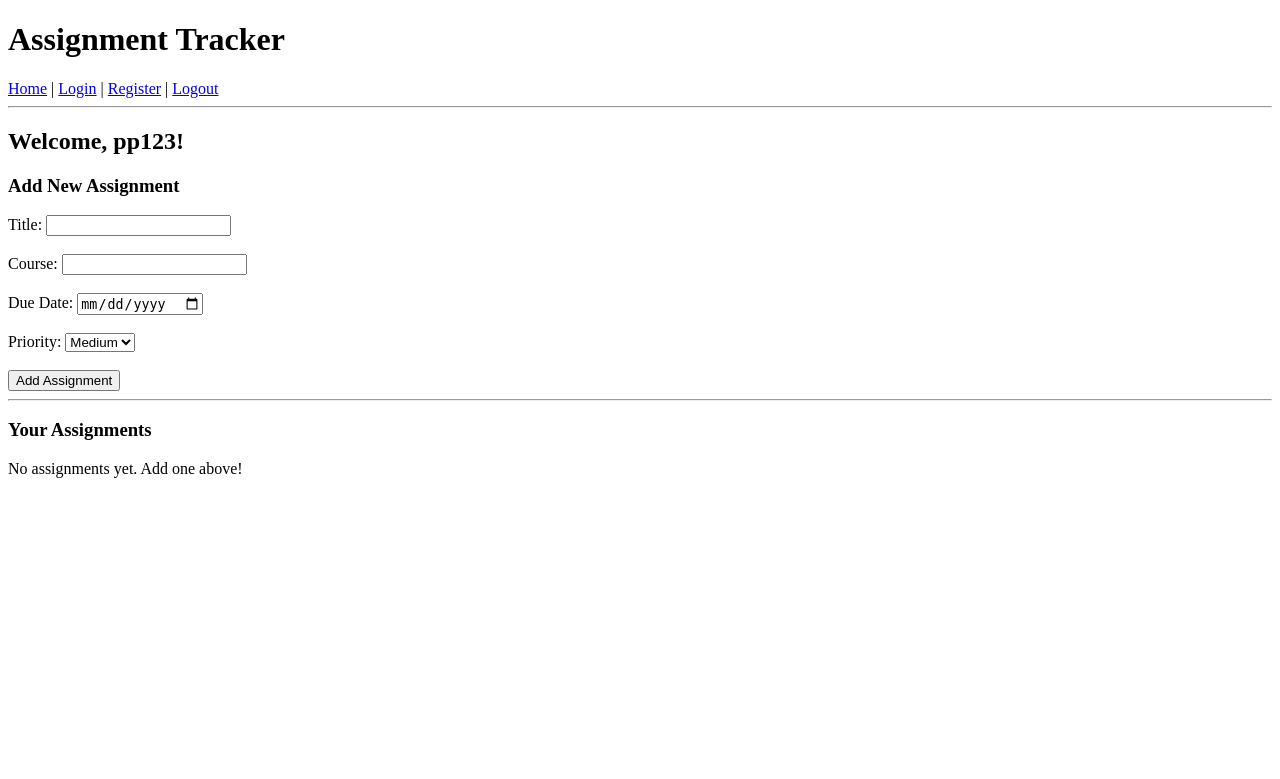
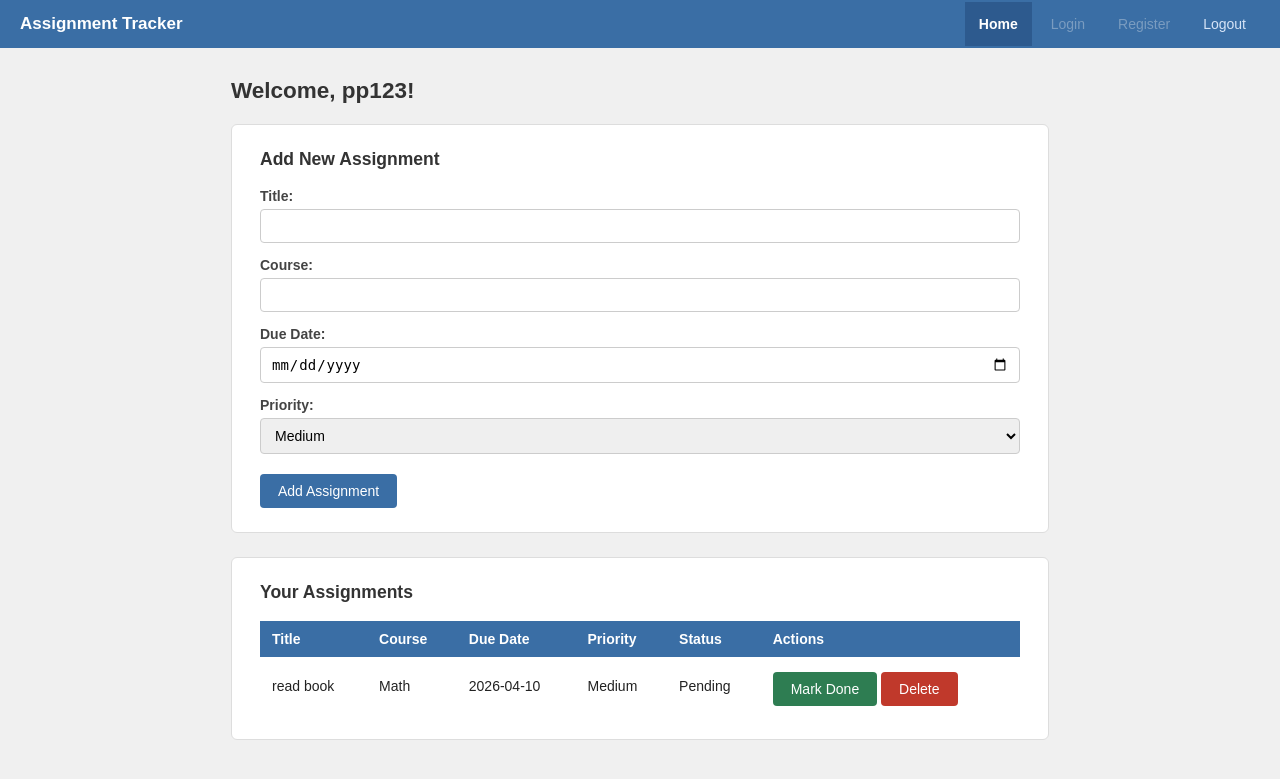
Before and after one commit to ParamPate/B20-assignment-tracker, a Flask app: page / in a window 1280 px wide. Shown: the top 779 px of the page. Run offline with Flask 3, Linux system fonts and the light colour scheme; a user stored in the database is signed in; data comes from the database, SQL or seed files in the repository; both versions use the stored data as it was after the commit.

Commit message:
Added dynamic frontend, displayed assignments in db,

```diff
--- a/assignment_tracker/app.py
+++ b/assignment_tracker/app.py
@@ -23,8 +23,11 @@ def index():
     db = get_db()
     user = db.execute(
         "SELECT username FROM users WHERE id = ?", (session["user_id"],)).fetchone()
+    assignments = db.execute(
+        "SELECT * FROM assignments WHERE user_id = ? ORDER BY due_date ASC",
+        (session["user_id"],)).fetchall()
     db.close()
-    return render_template("index.html", username=user["username"])
+    return render_template("index.html", username=user["username"], assignments=assignments)
 
 
 @app.route("/register", methods=["GET", "POST"])
@@ -93,11 +96,55 @@ def logout():
     return redirect("/login")
 
 
-@app.route("/add")
+@app.route("/add", methods=["GET", "POST"])
 def add():
     if "user_id" not in session:
         return redirect("/login")
-    return "Add Assignment"
+
+    if request.method == "POST":
+        title = request.form.get("title")
+        course = request.form.get("course")
+        due_date = request.form.get("due_date")
+        priority = request.form.get("priority")
+
+        db = get_db()
+        db.execute(
+            "INSERT INTO assignments (user_id, title, course, due_date, priority, completed) VALUES (?, ?, ?, ?, ?, 0)",
+            (session["user_id"], title, course, due_date, priority)
+        )
+        db.commit()
+        db.close()
+
+        flash("Assignment added!")
+        return redirect("/")
+
+    return redirect("/")
+
+
+@app.route("/update/<int:id>", methods=["POST"])
+def update(id):
+    if "user_id" not in session:
+        return redirect("/login")
+    db = get_db()
+    db.execute("UPDATE assignments SET completed = 1 WHERE id = ? AND user_id = ?",
+               (id, session["user_id"]))
+    db.commit()
+    db.close()
+    flash("Assignment marked as done!")
+    return redirect("/")
+
+
+@app.route("/delete/<int:id>", methods=["POST"])
+def delete(id):
+    if "user_id" not in session:
+        return redirect("/login")
+    db = get_db()
+    db.execute("DELETE FROM assignments WHERE id = ? AND user_id = ?",
+               (id, session["user_id"]))
+    db.commit()
+    db.close()
+    flash("Assignment deleted.")
+    return redirect("/")
 
 
 if __name__ == "__main__":
--- a/assignment_tracker/static/script.js
+++ b/assignment_tracker/static/script.js
@@ -0,0 +1,39 @@
+document.addEventListener("DOMContentLoaded", function() {
+
+    // Highlight the active nav link based on the current page URL
+    var navLinks = document.getElementsByTagName("a");
+    var currentPage = window.location.pathname;
+
+    for (var i = 0; i < navLinks.length; i++) {
+        if (navLinks[i].getAttribute("href") === currentPage) {
+            navLinks[i].className = "active";
+        }
+    }
+
+    // Disable nav links based on login status
+    var nav = document.getElementsByTagName("nav")[0];
+    var loggedIn = nav.getAttribute("data-logged-in");
+
+    if (loggedIn === "true") {
+        // User is logged in — grey out Login and Register
+        document.getElementById("nav-login").classList.add("disabled-link");
+        document.getElementById("nav-register").classList.add("disabled-link");
+    } else {
+        // User is not logged in — grey out Home and Logout
+        document.getElementById("nav-home").classList.add("disabled-link");
+        document.getElementById("nav-logout").classList.add("disabled-link");
+    }
+
+    // Highlight overdue due dates in the assignments table
+    var dateCells = document.getElementsByClassName("due-date");
+    var today = new Date();
+    today.setHours(0, 0, 0, 0);
+
+    for (var j = 0; j < dateCells.length; j++) {
+        var dueDate = new Date(dateCells[j].getAttribute("data-date"));
+        if (dueDate < today) {
+            dateCells[j].classList.add("overdue");
+        }
+    }
+
+});
--- a/assignment_tracker/static/style.css
+++ b/assignment_tracker/static/style.css
@@ -0,0 +1,232 @@
+/* =====================
+   Base & Reset
+   ===================== */
+* {
+    box-sizing: border-box;
+    margin: 0;
+    padding: 0;
+}
+
+body {
+    background-color: #f0f0f0;
+    font-family: Arial, sans-serif;
+    font-size: 15px;
+    color: #222;
+}
+
+a {
+    color: #3a6ea5;
+    text-decoration: none;
+}
+
+a:hover {
+    text-decoration: underline;
+}
+
+/* =====================
+   Nav Bar
+   ===================== */
+nav {
+    background-color: #3a6ea5;
+    padding: 0 20px;
+    display: flex;
+    align-items: center;
+    gap: 5px;
+}
+
+nav .nav-brand {
+    font-size: 17px;
+    font-weight: bold;
+    color: #fff;
+    padding: 14px 10px 14px 0;
+    margin-right: auto;
+}
+
+nav a {
+    color: #d6e4f7;
+    padding: 14px 14px;
+    display: inline-block;
+    text-decoration: none;
+    font-size: 14px;
+}
+
+nav a:hover {
+    background-color: #2d5a8e;
+    color: #fff;
+    text-decoration: none;
+}
+
+nav a.active {
+    background-color: #2d5a8e;
+    color: #fff;
+    font-weight: bold;
+}
+
+/* =====================
+   Container
+   ===================== */
+.container {
+    max-width: 850px;
+    margin: 30px auto;
+    padding: 0 16px;
+}
+
+/* =====================
+   Card
+   ===================== */
+.card {
+    background-color: #fff;
+    border: 1px solid #ddd;
+    border-radius: 6px;
+    padding: 24px 28px;
+    margin-bottom: 24px;
+}
+
+.card h2, .card h3 {
+    margin-bottom: 18px;
+    color: #333;
+}
+
+/* =====================
+   Flash Messages
+   ===================== */
+.flash-messages {
+    margin-bottom: 18px;
+}
+
+.flash-messages li {
+    list-style: none;
+    background-color: #fff8d6;
+    border: 1px solid #e6cc6a;
+    color: #6b5200;
+    padding: 10px 14px;
+    border-radius: 5px;
+    margin-bottom: 6px;
+}
+
+.flash-messages li.error {
+    background-color: #fde8e8;
+    border-color: #e07070;
+    color: #7a1010;
+}
+
+/* =====================
+   Forms
+   ===================== */
+.form-group {
+    display: flex;
+    flex-direction: column;
+    margin-bottom: 14px;
+}
+
+.form-group label {
+    font-weight: bold;
+    margin-bottom: 5px;
+    color: #444;
+    font-size: 14px;
+}
+
+.form-group input,
+.form-group select {
+    padding: 8px 10px;
+    border: 1px solid #ccc;
+    border-radius: 4px;
+    font-size: 14px;
+    width: 100%;
+}
+
+.form-group input:focus,
+.form-group select:focus {
+    outline: none;
+    border-color: #3a6ea5;
+}
+
+/* =====================
+   Buttons
+   ===================== */
+button[type="submit"] {
+    background-color: #3a6ea5;
+    color: #fff;
+    border: none;
+    padding: 9px 18px;
+    border-radius: 4px;
+    font-size: 14px;
+    cursor: pointer;
+    margin-top: 6px;
+}
+
+button[type="submit"]:hover {
+    background-color: #2d5a8e;
+}
+
+button.btn-danger {
+    background-color: #c0392b;
+}
+
+button.btn-danger:hover {
+    background-color: #a93226;
+}
+
+button.btn-success {
+    background-color: #2e7d52;
+}
+
+button.btn-success:hover {
+    background-color: #256143;
+}
+
+/* =====================
+   Table
+   ===================== */
+table {
+    width: 100%;
+    border-collapse: collapse;
+    font-size: 14px;
+}
+
+table th {
+    background-color: #3a6ea5;
+    color: #fff;
+    padding: 10px 12px;
+    text-align: left;
+}
+
+table td {
+    padding: 9px 12px;
+    border-bottom: 1px solid #e5e5e5;
+    vertical-align: middle;
+}
+
+table tr:last-child td {
+    border-bottom: none;
+}
+
+table tr:hover td {
+    background-color: #f7f7f7;
+}
+
+table td.overdue {
+    color: #c0392b;
+    font-weight: bold;
+}
+
+/* =====================
+   Misc
+   ===================== */
+p {
+    margin-top: 12px;
+    font-size: 14px;
+    color: #555;
+}
+
+h2 {
+    margin-bottom: 20px;
+    color: #333;
+}
+
+/* Disabled nav links */
+nav a.disabled-link {
+    color: #7a9cc0;
+    pointer-events: none;
+    cursor: default;
+}
--- a/assignment_tracker/templates/index.html
+++ b/assignment_tracker/templates/index.html
@@ -3,32 +3,37 @@
 {% block body %}
 <h2>Welcome, {{ username }}!</h2>
 
+<div class="card">
     <h3>Add New Assignment</h3>
     <form method="POST" action="/add">
-    <label>Title:</label>
-    <input type="text" name="title" required>
-    <br><br>
-    <label>Course:</label>
-    <input type="text" name="course">
-    <br><br>
-    <label>Due Date:</label>
-    <input type="date" name="due_date" required>
-    <br><br>
-    <label>Priority:</label>
-    <select name="priority">
+        <div class="form-group">
+            <label for="title">Title:</label>
+            <input type="text" id="title" name="title" required>
+        </div>
+        <div class="form-group">
+            <label for="course">Course:</label>
+            <input type="text" id="course" name="course">
+        </div>
+        <div class="form-group">
+            <label for="due_date">Due Date:</label>
+            <input type="date" id="due_date" name="due_date" required>
+        </div>
+        <div class="form-group">
+            <label for="priority">Priority:</label>
+            <select id="priority" name="priority">
                 <option value="Low">Low</option>
                 <option value="Medium" selected>Medium</option>
                 <option value="High">High</option>
             </select>
-    <br><br>
+        </div>
         <button type="submit">Add Assignment</button>
     </form>
+</div>
 
-<hr>
-
+<div class="card">
     <h3>Your Assignments</h3>
     {% if assignments %}
-<table border="1">
+    <table>
         <tr>
             <th>Title</th>
             <th>Course</th>
@@ -41,17 +46,17 @@
         <tr>
             <td>{{ assignment["title"] }}</td>
             <td>{{ assignment["course"] }}</td>
-        <td>{{ assignment["due_date"] }}</td>
+            <td class="due-date" data-date="{{ assignment['due_date'] }}">{{ assignment["due_date"] }}</td>
             <td>{{ assignment["priority"] }}</td>
             <td>{{ "Done" if assignment["completed"] else "Pending" }}</td>
             <td>
                 {% if not assignment["completed"] %}
                 <form method="POST" action="/update/{{ assignment['id'] }}" style="display:inline;">
-                <button type="submit">Mark Done</button>
+                    <button type="submit" class="btn-success">Mark Done</button>
                 </form>
                 {% endif %}
                 <form method="POST" action="/delete/{{ assignment['id'] }}" style="display:inline;">
-                <button type="submit">Delete</button>
+                    <button type="submit" class="btn-danger">Delete</button>
                 </form>
             </td>
         </tr>
@@ -60,4 +65,5 @@
     {% else %}
     <p>No assignments yet. Add one above!</p>
     {% endif %}
+</div>
 {% endblock %}
--- a/assignment_tracker/templates/layout.html
+++ b/assignment_tracker/templates/layout.html
@@ -2,26 +2,36 @@
 <html lang="en">
 <head>
     <meta charset="UTF-8">
+    <meta name="viewport" content="width=device-width, initial-scale=1.0">
     <title>Assignment Tracker</title>
+    <link rel="stylesheet" href="{{ url_for('static', filename='style.css') }}">
 </head>
 <body>
-    <h1>Assignment Tracker</h1>
-    <nav>
-        <a href="/">Home</a> |
-        <a href="/login">Login</a> |
-        <a href="/register">Register</a> |
-        <a href="/logout">Logout</a>
+
+    <nav data-logged-in="{{ 'true' if session.get('user_id') else 'false' }}">
+        <span class="nav-brand">Assignment Tracker</span>
+        <a href="/" id="nav-home">Home</a>
+        <a href="/login" id="nav-login">Login</a>
+        <a href="/register" id="nav-register">Register</a>
+        <a href="/logout" id="nav-logout">Logout</a>
     </nav>
-    <hr>
+
+    <div class="container">
+
         {% with messages = get_flashed_messages() %}
             {% if messages %}
-            <ul>
+                <ul class="flash-messages">
                 {% for message in messages %}
                     <li>{{ message }}</li>
                 {% endfor %}
                 </ul>
             {% endif %}
         {% endwith %}
+
         {% block body %}{% endblock %}
+
+    </div>
+
+    <script src="{{ url_for('static', filename='script.js') }}"></script>
 </body>
 </html>
```
Also changed, not shown: assignment_tracker/templates/login.html (+15 -11 lines), assignment_tracker/templates/register.html (+19 -14 lines), assignment_tracker/database.db, 2 other files. Lines whose indentation alone changed are shown as unchanged.
